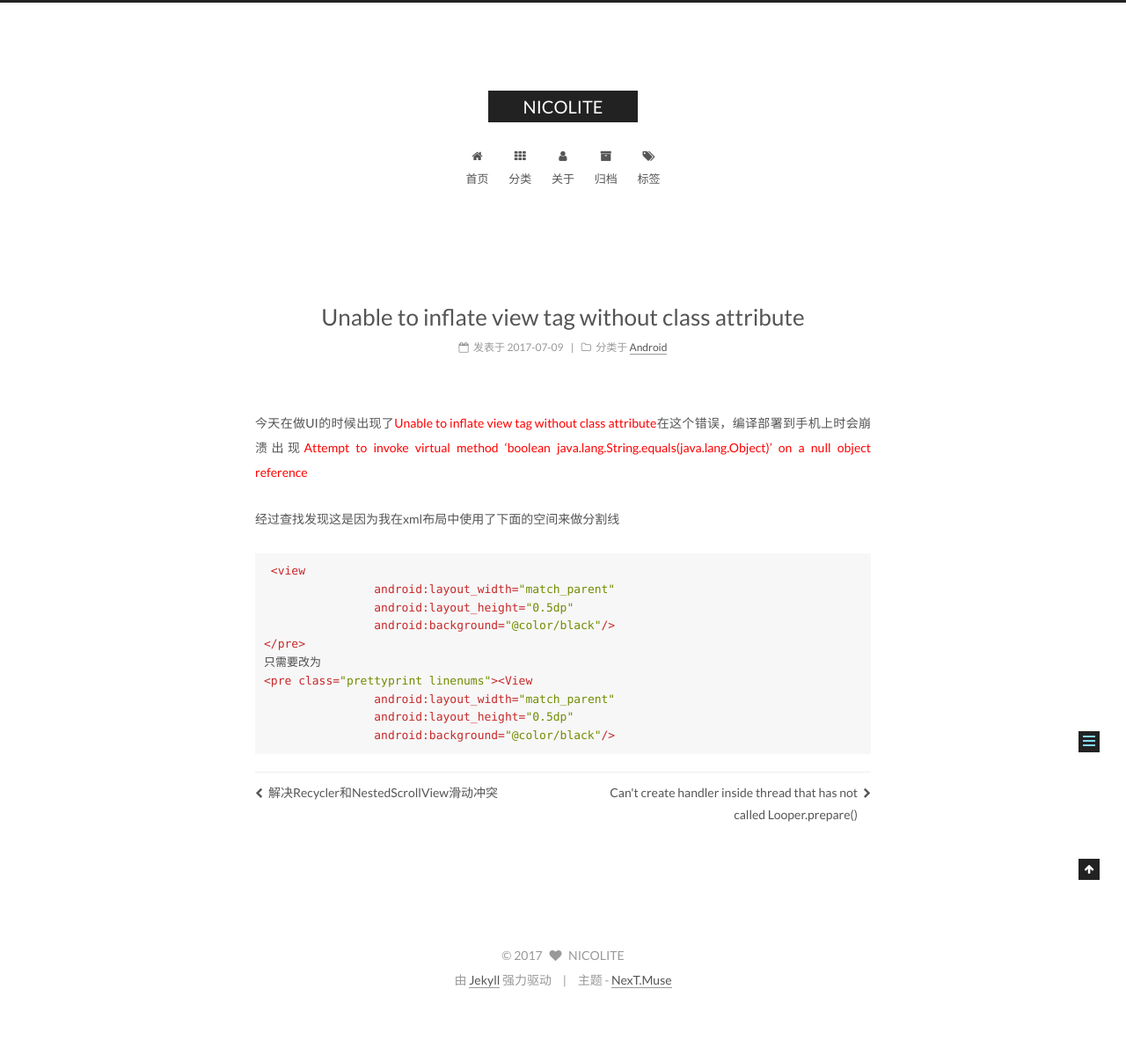
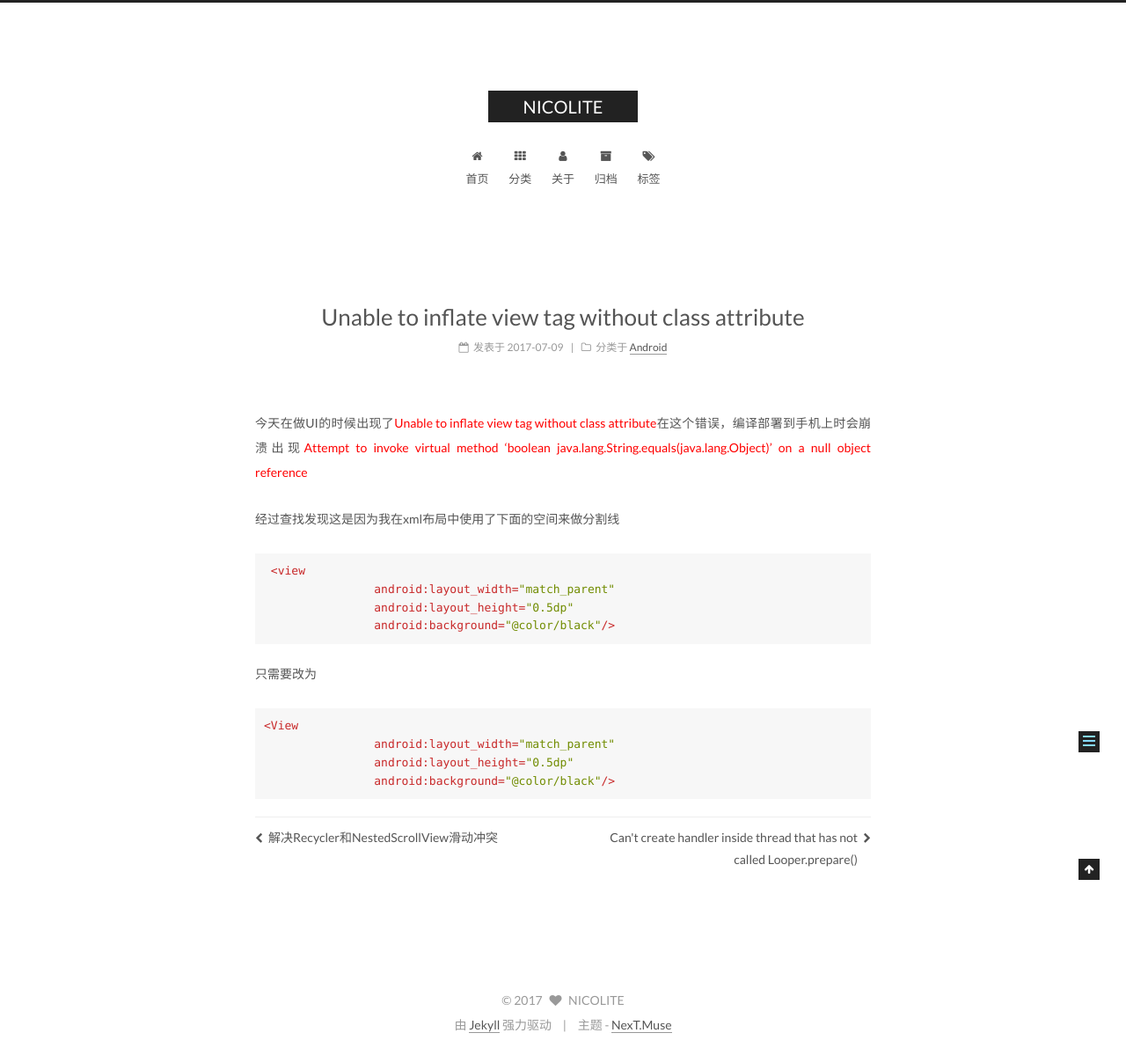
Before and after one commit to NICOLITE/nicolite.github.io, a Jekyll site: the page built from _posts/2017-07-09-Unable to inflate view tag without class attribute.md, in a window 1280 px wide. Shown: the whole page at 88% size. Built offline with Jekyll 4.4.1, drawn with Linux system fonts in a browser that asks for light colours; before the commit the page ends 1148 px from its top, so only the background shows below that.

Commit message:
fix bugs

````diff
--- a/_posts/2017-07-09-Unable to inflate view tag without class attribute.md
+++ b/_posts/2017-07-09-Unable to inflate view tag without class attribute.md
@@ -13,9 +13,10 @@ tags:
                 android:layout_width="match_parent"
                 android:layout_height="0.5dp"
                 android:background="@color/black"/>
-</pre>
+```
 只需要改为
-<pre class="prettyprint linenums"><View
+```xml
+<View
                 android:layout_width="match_parent"
                 android:layout_height="0.5dp"
                 android:background="@color/black"/>
````
Also changed, not shown: _posts/2017-08-11-@Field parameters can only be used with form encoding.md (+1 -1 lines).
